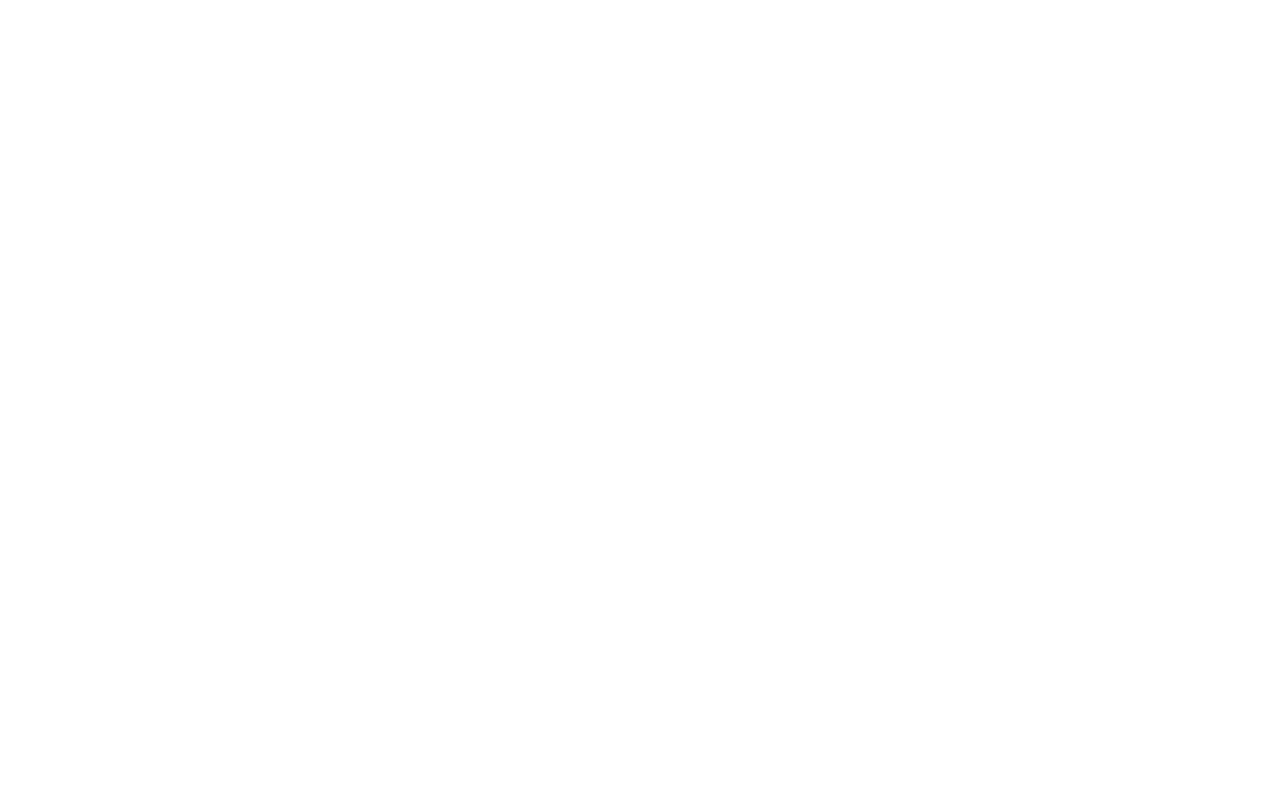
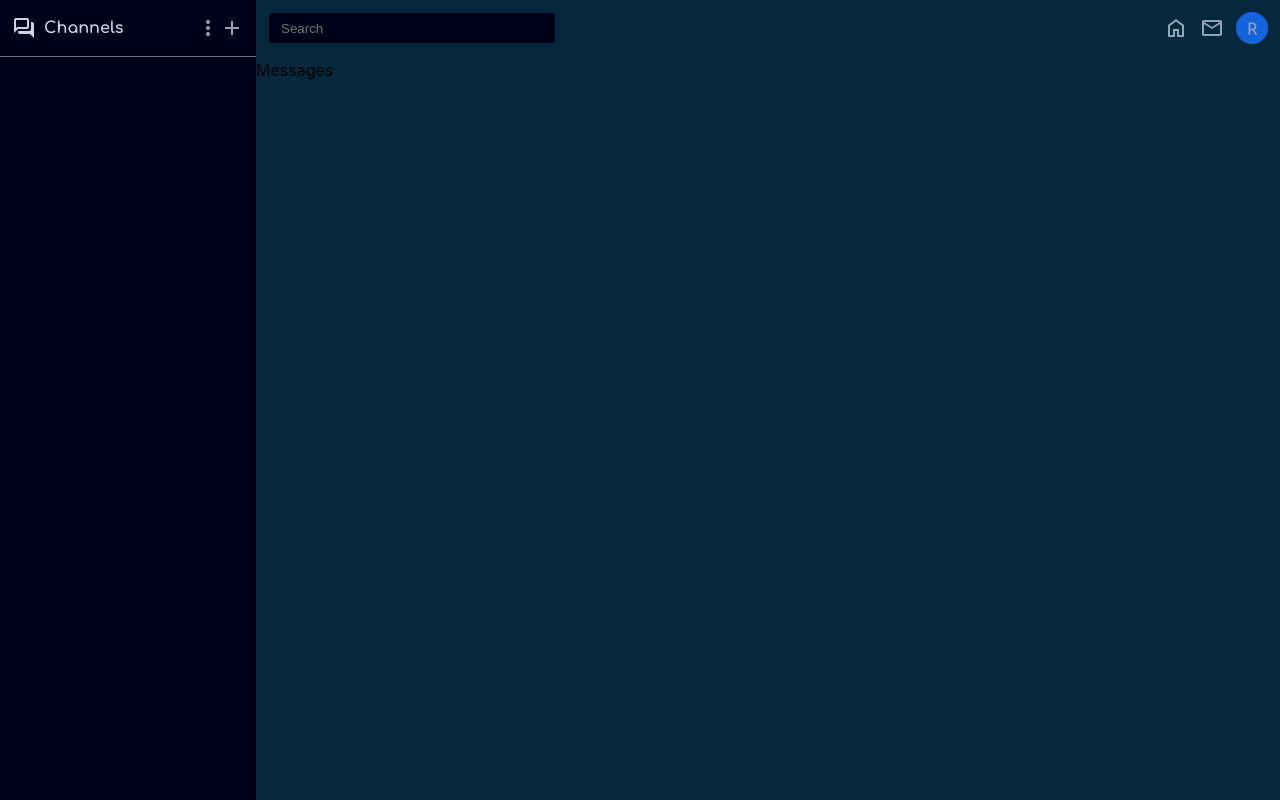
Before and after one commit to luhluh-17/circles-chat, a React (Create React App) app: page /home/messages/1 in a window 1280 px wide. Before the commit this address had no page. Built offline with nearby package versions, Linux system fonts and the light colour scheme.

Commit message:
add initial routing

```diff
--- a/src/App.jsx
+++ b/src/App.jsx
@@ -1,7 +1,9 @@
 import { Route, Routes } from 'react-router-dom'
+import Channel from './pages/Channel'
 import Home from './pages/Home'
 import Landing from './pages/Landing'
 import Login from './pages/Login'
+import Messages from './pages/Messages'
 import Register from './pages/Register'
 
 function App() {
@@ -10,7 +12,12 @@
       <Route index element={<Landing />} />
       <Route path='login' element={<Login />} />
       <Route path='register' element={<Register />} />
-      <Route path='home' element={<Home />} />
+
+      <Route path='home' element={<Home />}>
+        <Route index element={<Channel />} />
+        <Route path='messages' element={<Messages />} />
+        <Route path='messages/:email' element={<Messages />} />
+      </Route>
     </Routes>
   )
 }
--- /dev/null
+++ b/src/pages/Channel.jsx
@@ -0,0 +1,7 @@
+import React from 'react'
+
+function Channel() {
+  return <div>Channel</div>
+}
+
+export default Channel
--- a/src/pages/Home.jsx
+++ b/src/pages/Home.jsx
@@ -1,4 +1,5 @@
 import React from 'react'
+import { Outlet } from 'react-router-dom'
 import Navbar from '../components/Navbar'
 import Sidebar from '../components/Sidebar'
 
@@ -6,10 +7,9 @@
   return (
     <main className='content-container'>
       <Sidebar />
-
       <section className='content'>
         <Navbar />
-        <h3>Contents</h3>
+        <Outlet />
       </section>
     </main>
   )
--- /dev/null
+++ b/src/pages/Messages.jsx
@@ -0,0 +1,7 @@
+import React from 'react'
+
+function Messages() {
+  return <div>Messages</div>
+}
+
+export default Messages
```
